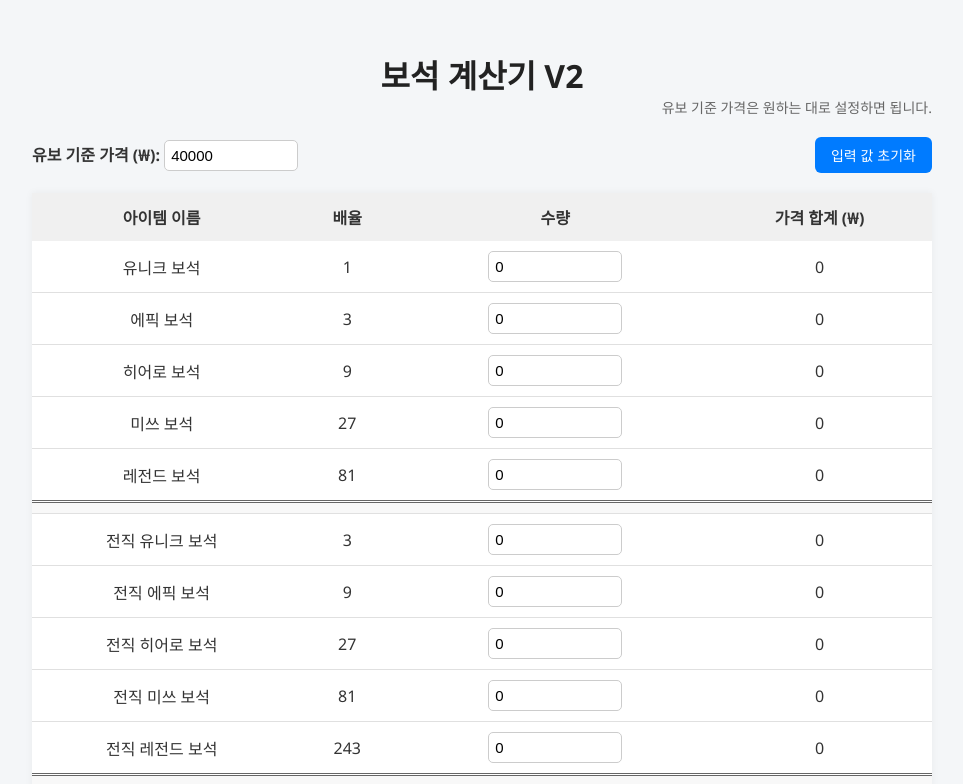
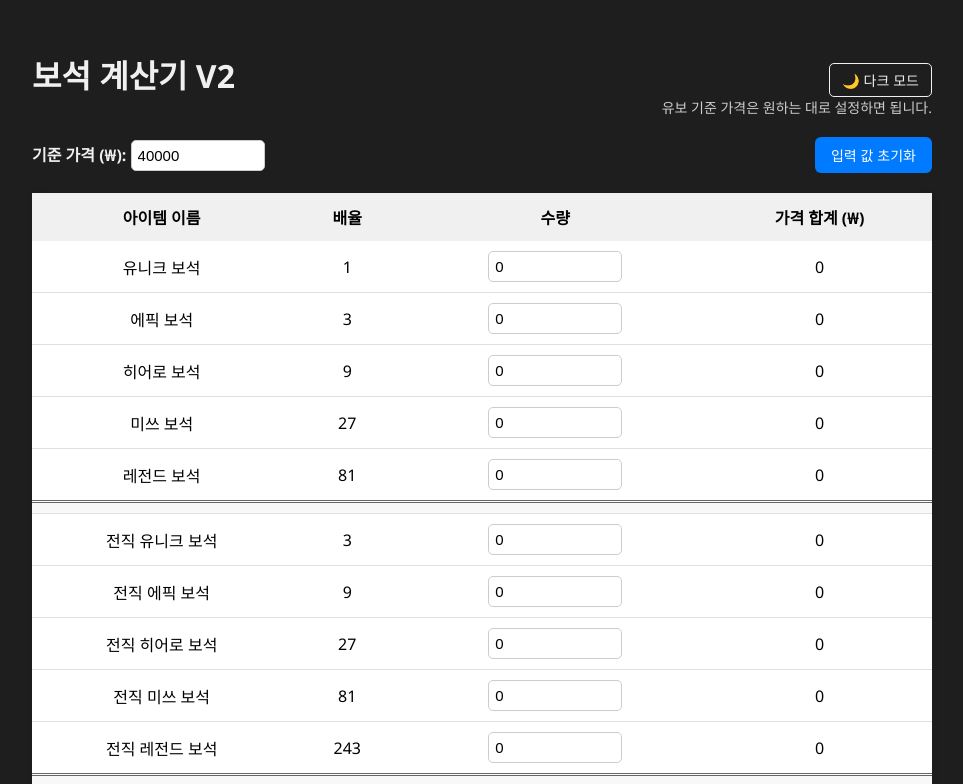
Before and after one commit to Testone-1/CalcMini, a plain HTML site: page index.html in a window 1280 px wide. Shown: the top 784 px of the page, without its empty margins (158-1121 px from the left). Drawn offline with Linux system fonts and the light colour scheme.

Commit message:
Update index.html

```diff
--- a/index.html
+++ b/index.html
@@ -4,25 +4,56 @@
   <meta charset="UTF-8">
   <title>보석 가격 계산기 V2_By 꽃게랑</title>
   <style>
+    :root {
+      --bg-color: #1e1e1e;
+      --text-color: #f0f0f0;
+      --table-bg: #ffffff;
+      --table-text: #000000;
+      --subtitle-color: #cccccc;
+    }
+
+    body.light {
+      --bg-color: #f4f6f8;
+      --text-color: #333;
+      --table-bg: #ffffff;
+      --table-text: #000;
+      --subtitle-color: #666;
+    }
+
     body {
+      background-color: var(--bg-color);
+      color: var(--text-color);
       font-family: 'Segoe UI', sans-serif;
-      background-color: #f4f6f8;
       padding: 30px;
       max-width: 900px;
       margin: auto;
-      color: #333;
+      transition: background-color 0.3s, color 0.3s;
+    }
+
+    .header {
+      display: flex;
+      justify-content: space-between;
+      align-items: flex-end;
     }
 
     h1 {
-      text-align: center;
       margin-bottom: 0;
-      color: #222;
+    }
+
+    .mode-toggle {
+      background-color: transparent;
+      border: 1px solid var(--text-color);
+      color: var(--text-color);
+      padding: 6px 12px;
+      border-radius: 5px;
+      cursor: pointer;
+      font-size: 14px;
     }
 
     .subtitle {
       text-align: right;
       font-size: 14px;
-      color: #666;
+      color: var(--subtitle-color);
       margin-bottom: 20px;
     }
 
@@ -44,6 +75,8 @@
       width: 120px;
       border: 1px solid #ccc;
       border-radius: 5px;
+      background-color: #fff;
+      color: #000;
     }
 
     button {
@@ -64,8 +97,9 @@
     table {
       width: 100%;
       border-collapse: collapse;
-      background-color: white;
+      background-color: var(--table-bg);
       box-shadow: 0 0 8px rgba(0, 0, 0, 0.05);
+      color: var(--table-text);
     }
 
     th {
@@ -100,12 +134,15 @@
   </style>
 </head>
 <body>
-  <h1>보석 계산기 V2</h1>
+  <div class="header">
+    <h1>보석 계산기 V2</h1>
+    <button class="mode-toggle" onclick="toggleMode()">🌙 다크 모드</button>
+  </div>
   <div class="subtitle">유보 기준 가격은 원하는 대로 설정하면 됩니다.</div>
 
   <div class="controls">
     <label>
-      유보 기준 가격 (₩):
+      기준 가격 (₩):
       <input type="number" id="basePrice" value="40000" min="0" onchange="calculate()">
     </label>
     <button onclick="resetInputs()">입력 값 초기화</button>
@@ -214,6 +251,15 @@
       calculate();
     }
 
+    function toggleMode() {
+      const body = document.body;
+      const btn = document.querySelector('.mode-toggle');
+
+      body.classList.toggle("light");
+      const isLight = body.classList.contains("light");
+      btn.textContent = isLight ? "☀️ 라이트 모드" : "🌙 다크 모드";
+    }
+
     window.onload = calculate;
   </script>
 </body>
```
